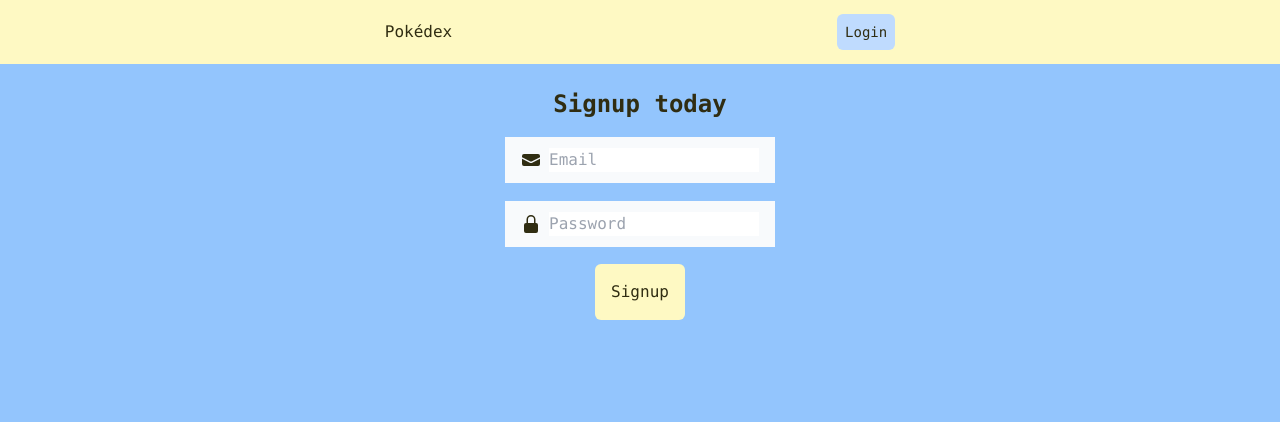
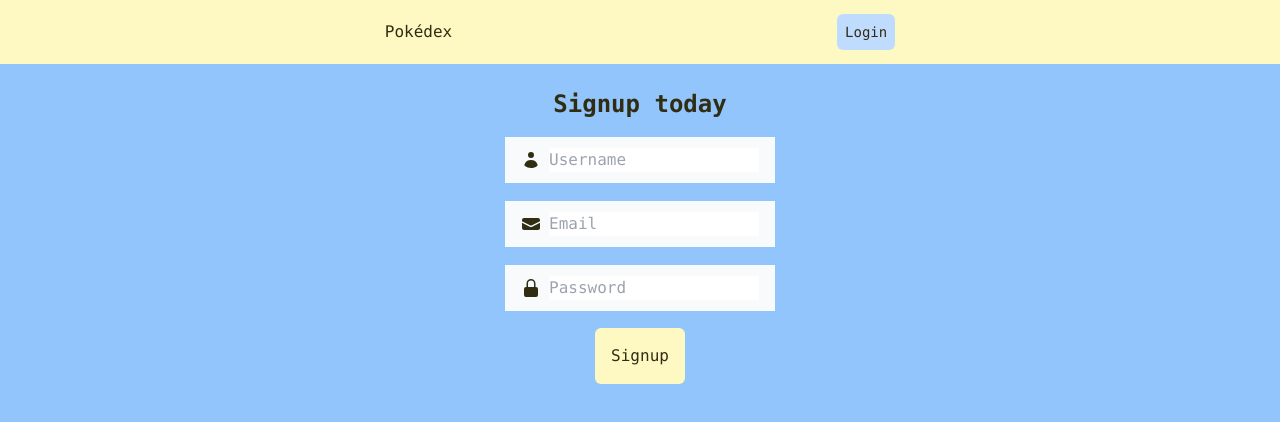
Before and after one commit to DanielFindlay101/Pokedex, a React (Vite) app in the folder my-pokedex/: page /signup in a window 1280 px wide. Shown: the top 422 px of the page. Built offline with nearby package versions, Linux system fonts and the light colour scheme; no server answers.

Commit message:
added username

```diff
--- a/my-pokedex/src/components/Form.tsx
+++ b/my-pokedex/src/components/Form.tsx
@@ -1,4 +1,8 @@
-import { EnvelopeIcon, LockClosedIcon } from "@heroicons/react/20/solid";
+import {
+  EnvelopeIcon,
+  LockClosedIcon,
+  UserIcon,
+} from "@heroicons/react/20/solid";
 import { useState } from "react";
 import { useSignUp } from "../hooks/useSignUp";
 import { useSignIn } from "../hooks/useSignIn";
@@ -10,13 +14,14 @@ interface FormProps {
 export default function Form({ child }: FormProps) {
   const [email, setEmail] = useState("");
   const [password, setPassword] = useState("");
+  const [username, setUsername] = useState("");
   const { signUp, error } = useSignUp();
   const { signIn } = useSignIn();
 
   const handleSubmit = async (e: React.FormEvent<HTMLFormElement>) => {
     e.preventDefault();
     if (child === "Signup") {
-      signUp(email, password);
+      signUp(email, password, username);
     }
     if (child === "Login") {
       signIn(email, password);
@@ -34,6 +39,18 @@ export default function Form({ child }: FormProps) {
         onSubmit={handleSubmit}
         className="flex flex-col items-center gap-4"
       >
+        {child === "Signup" && (
+          <label className="input w-full flex items-center gap-2 max-w-xs bg-slate-50 border-blue-300">
+            <UserIcon className="w-5 h-5" />
+            <input
+              type="text"
+              className="grow"
+              placeholder="Username"
+              value={username}
+              onChange={(e) => setUsername(e.target.value)}
+            />
+          </label>
+        )}
         <label className="input w-full flex items-center gap-2 max-w-xs bg-slate-50 border-blue-300">
           <EnvelopeIcon className="w-5 h-5" />
           <input
--- a/my-pokedex/src/components/Header.tsx
+++ b/my-pokedex/src/components/Header.tsx
@@ -4,14 +4,16 @@ import { useLogout } from "../hooks/useLogout";
 
 export default function Header() {
   const user = useFavStore((state) => state.userDetails);
-  const email = user?.email;
   const { logout } = useLogout();
+  const username = user?.user_metadata.username;
 
   console.log(user);
   return (
     <nav className="w-full px-6 h-16 bg-yellow-100 flex items-center justify-between">
-      <h1 className="text-black text-lg">POKEDEX</h1>
-      <p className="text-black text-xs">Welcome, {email}</p>
+      <div>
+        <h1 className="text-black text-lg">POKEDEX</h1>
+        <p className="text-black text-xs">Welcome, {username}</p>
+      </div>
       <div className="flex gap-4">
         <Link to="/favourites">
           <button className=" bg-blue-200 p-2 rounded-md text-sm hover:bg-blue-300">
--- a/my-pokedex/src/hooks/useSignUp.ts
+++ b/my-pokedex/src/hooks/useSignUp.ts
@@ -8,10 +8,15 @@ export const useSignUp = () => {
   const { setUserDetails } = useFavStore();
   const navigate = useNavigate();
 
-  const signUp = async (email: string, password: string) => {
+  const signUp = async (email: string, password: string, username: string) => {
     const { data, error } = await supabase.auth.signUp({
       email: email,
       password: password,
+      options: {
+        data: {
+          username: username,
+        },
+      },
     });
     if (error) {
       setError(error.message);
```
